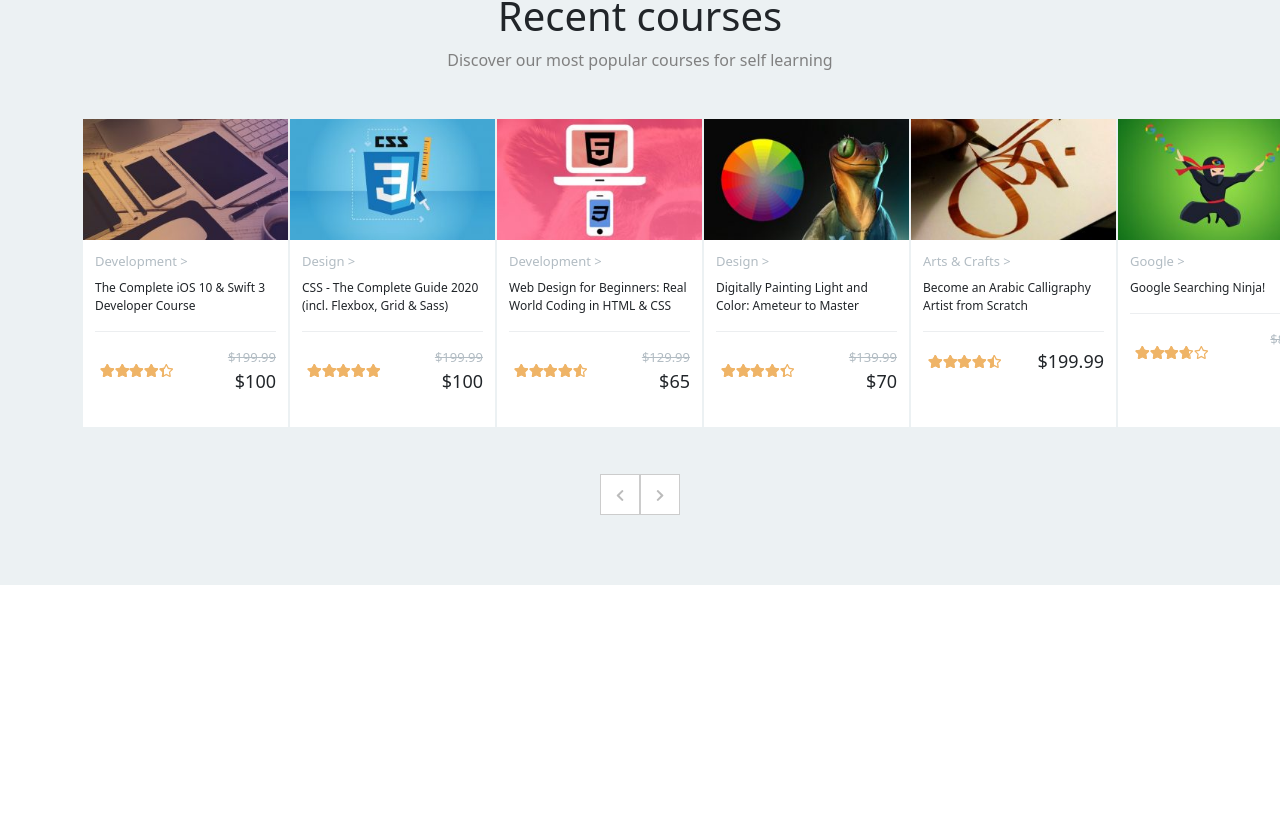
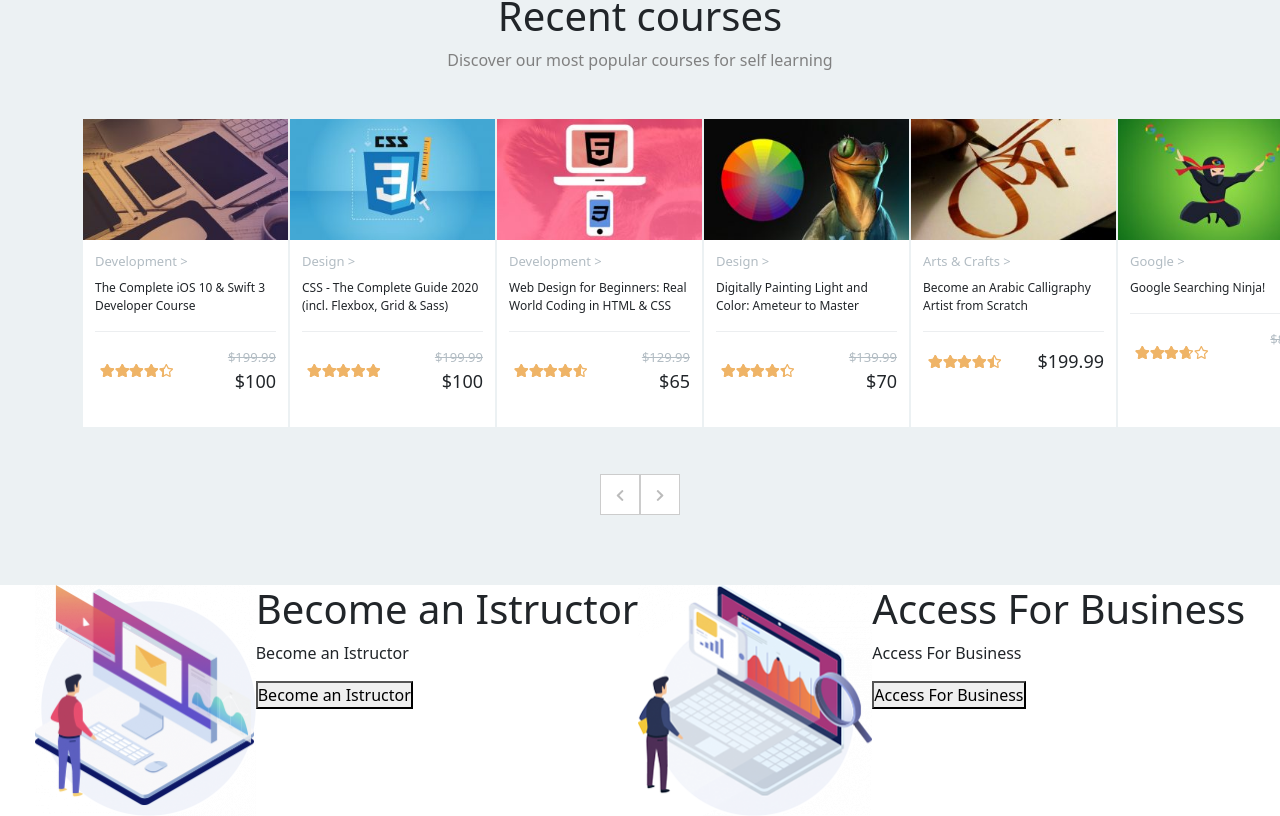
Before and after one commit to lumilio/proj-html-vuejs, a Vue app: page / in a window 1280 px wide. Shown: the part 3168-3984 px from the top of the page. Before the commit the page ends 3753 px from the top, so only its background shows below. Built offline with nearby package versions, Linux system fonts and the light colour scheme.

Commit message:
Update MainExtraCards

```diff
--- a/src/components/ExtraCardModel.vue
+++ b/src/components/ExtraCardModel.vue
@@ -1,11 +1,11 @@
 <template>
 
-    <div>
-        <img src="" alt="">
+    <div class="d-flex">
+        <img :src="require(`../assets/images/${immagine}.png`)" alt="x">
         <div>
-            <h1></h1>
-            <p></p>
-            <button></button>
+            <h1>{{titolo}}</h1>
+            <p>{{titolo}}</p>
+            <button>{{titolo}}</button>
         </div>
     </div>
 
--- a/src/components/MainExtra.vue
+++ b/src/components/MainExtra.vue
@@ -1,6 +1,10 @@
 <template>
-        <div class="container-fluid px-0">
-
+        <div class="container-fluid px-0 d-flex justify-content-center">
+            <ExtraCardModel v-for="item in ExtraCards" :key='item.id'
+            :immagine='item.image'
+            :titolo='item.title'
+            :info='item.text_info'
+            :testobtn='item.text_button'/>
         </div>
 </template>
 
@@ -11,11 +15,14 @@
 //---------------utilities-------------------
 //--------------------------------------------
 //---------------components-------------------
+import ExtraCardModel from './ExtraCardModel.vue';
 //--------------------------------------------
 
 export default {
     name: '',
-    components: {},
+    components: {
+        ExtraCardModel,
+    },
     data() {
         return {
             ExtraCards:[
@@ -29,7 +36,7 @@
                     title:'Access For Business',
                     text_info:'Get unlimited access to 2,500 of top courses for your team.',
                     text_button:'DOING BUSINESS',
-                    image:'image_box_2-221x231',
+                    image:'image_box_2-234x231',
                 },
             ],
         };
```
